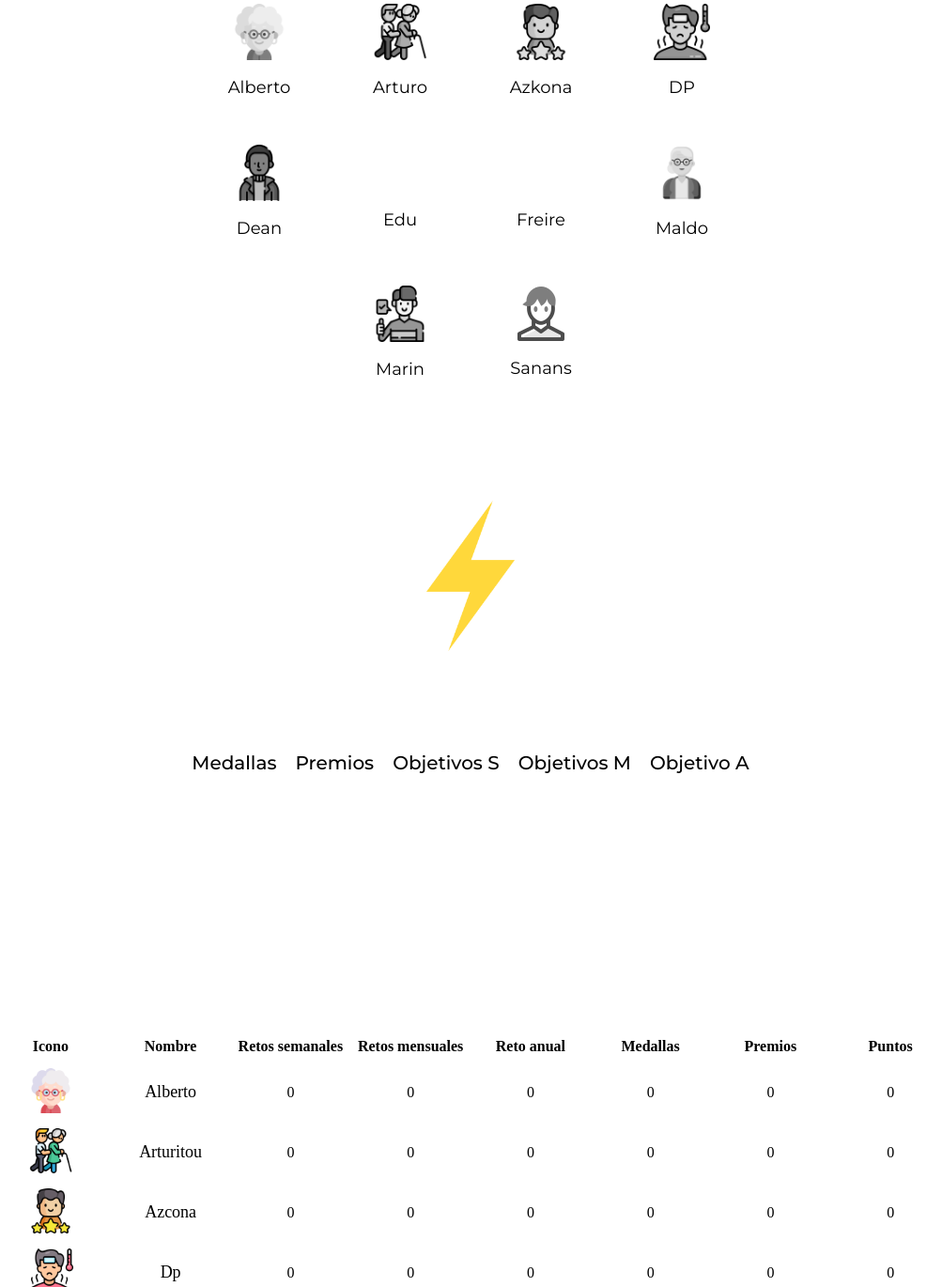
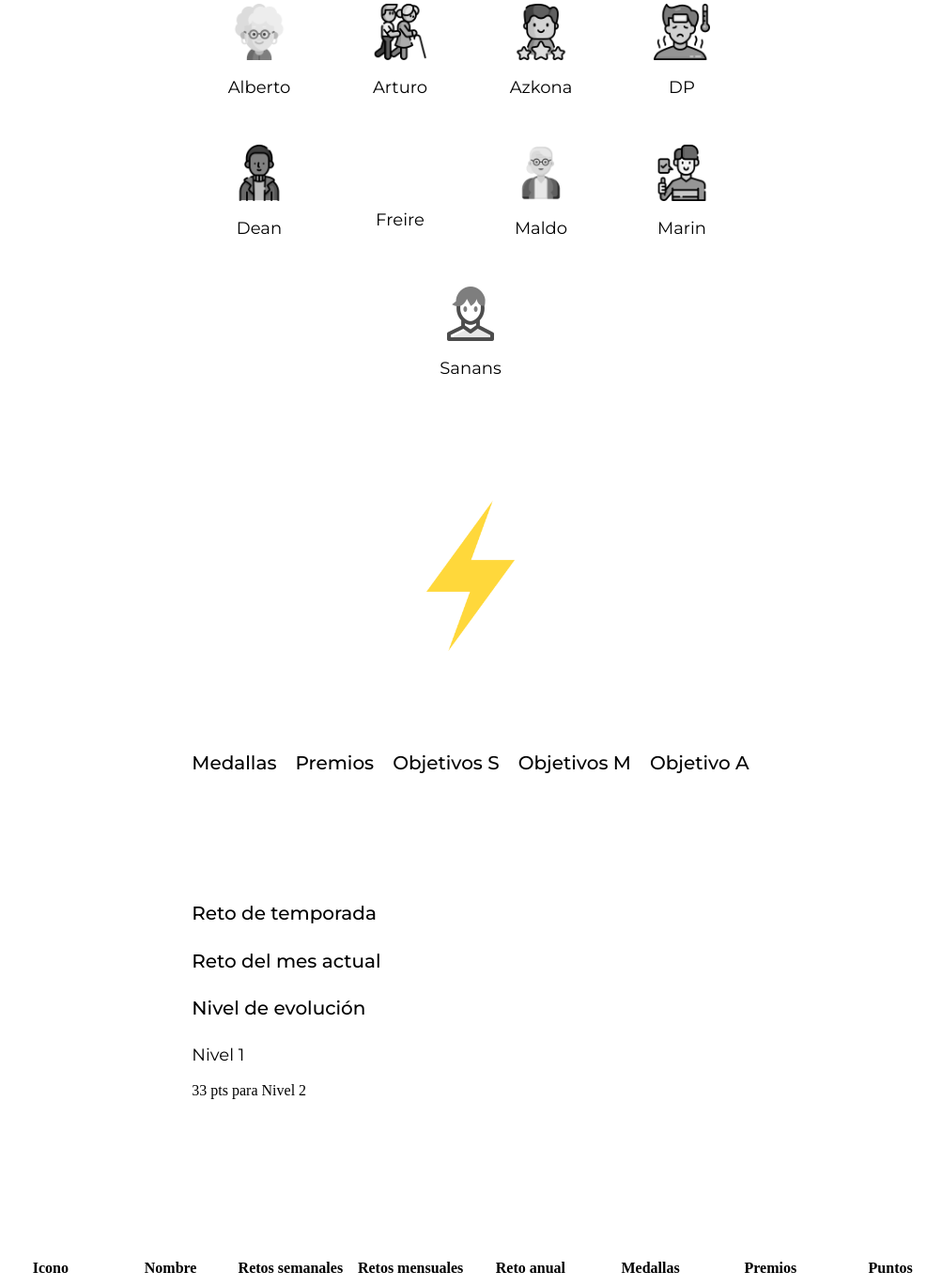
Before and after one commit to GooniesLiga/GooniesLiga, a plain HTML site: page index.html in a window 1280 px wide. Shown: the part 887-2257 px from the top of the page at 94% size, without its empty margins (139-1142 px from the left). Drawn offline with Linux system fonts and the light colour scheme; a web font is replaced by a local one.

Commit message:
Update index.html

```diff
--- a/index.html
+++ b/index.html
@@ -18,6 +18,7 @@
     rel="stylesheet">
 
   <link rel="stylesheet" href="style.css" />
+  <link rel="icon" type="image/png" href="img/ligero (1).png">
 </head>
 
 <body>
@@ -29,7 +30,7 @@
         🔥 Bienvenidos a la LIGA GOONIE 🔥
         <br>
         Competirás contra todos creando momentos inolvidables y épicos, pero sobretodo, competirás contra
-        ti mismo.. Solo uno podrá alzarse como el <strong>  Rey Goonie </strong>
+        ti mismo.. Solo uno podrá alzarse como el <strong> Rey Goonie </strong>
         <br>
         ¿Tienes lo necesario para conquistar la gloria? 🏆🔥
       </p>
@@ -64,11 +65,6 @@
         </button>
 
         <button class="participant__item">
-          <img src="img/iconos/mareado.png" alt="" class="participant__img" />
-          <p class="participant__name"> Edu </p>
-        </button>
-
-        <button class="participant__item">
           <img src="img/iconos/mujer.png" alt="" class="participant__img" />
           <p class="participant__name"> Freire </p>
         </button>
@@ -89,6 +85,7 @@
         </button>
       </div>
 
+      <div class="participants__stats">
         <div class="participants__right">
           <img src="img/ligero (1).png" alt="" class="participant__icon" id="participant__icon" />
 
@@ -124,7 +121,35 @@
           <div class="participant__medals">
           </div>
         </div>
+
+        <div class="participants__goals">
+          <div class="goals__item">
+            <h4 class="goals__title">Reto de temporada</h4>
+            <p class="goals__text">
+
+            </p>
+          </div>
+
+          <div class="goals__item">
+            <h4 class="goals__title">Reto del mes actual</h4>
+            <p class="goals__text">
+
+            </p>
+          </div>
+
+          <div class="goals__item goals__itemLevel">
+            <h4 class="goals__title">Nivel de evolución</h4>
+            <p class="goals__level">Nivel 1</p>
+            <div class="goals__progress-container">
+                <div class="goals__progress"></div>
+                <span class="goals__progress-text">33 pts para Nivel 2</span>
+            </div>
+        </div>
+        </div>
+      </div>
     </section>
+
+
 
     <section class="rating">
       <table class="rating__table" id="clasificacion">
@@ -289,7 +314,7 @@
             </li>
             <li><strong> Goonie Musico: </strong>has grabado un tema o pieza musical</li>
             <li>
-              <strong> Goonie Payaso:  </strong>has roto la barrera de la vergüenza en una
+              <strong> Goonie Payaso: </strong>has roto la barrera de la vergüenza en una
               situación
             </li>
             <li><strong> Goonie Gamer: </strong>has sido el goat en un reto de videojuegos</li>
```
Lines whose indentation alone changed are shown as unchanged.
